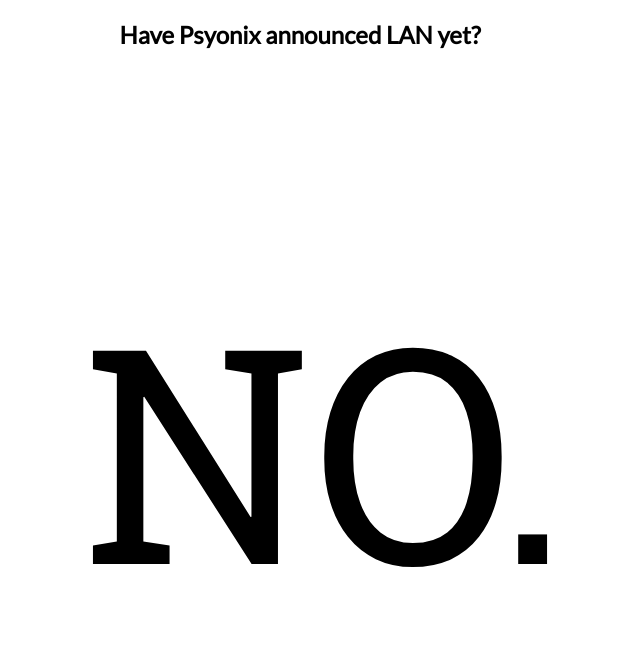
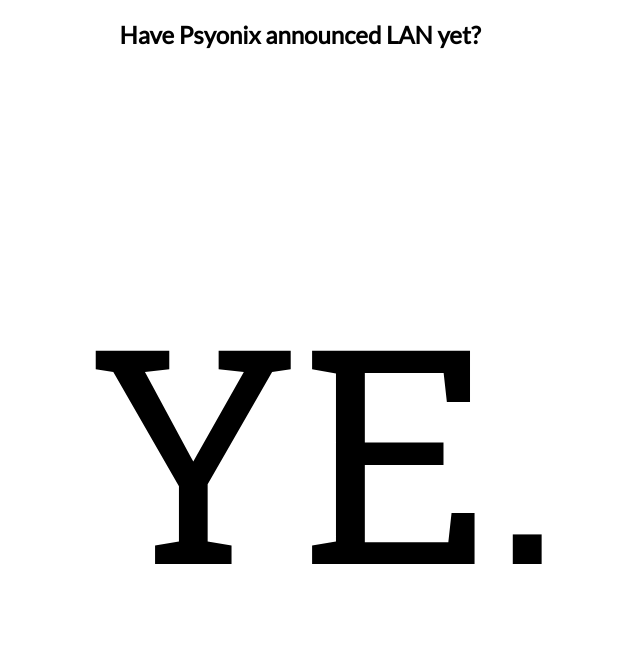
Before and after one commit to OllieCrook/havepsyonixannouncedlanyet, a plain HTML site: page index.html in a window 1280 px wide. Shown: the whole page, without its empty margins (315-955 px from the left). Drawn offline with Linux system fonts and the light colour scheme.

Commit message:
Update index.html

```diff
--- a/index.html
+++ b/index.html
@@ -11,6 +11,6 @@
 </head>
 <body>
     <h2 style="text-align: center;font-family: Lato;padding-right:50px;">Have Psyonix announced LAN yet?</h2>
-    <h1 style="text-align: center;font-family: Roboto Slab;font-size: 300px;font-weight: 100;">NO.</h1>
+    <h1 style="text-align: center;font-family: Roboto Slab;font-size: 300px;font-weight: 100;">YE.</h1>
 </body>
 </html>
```
